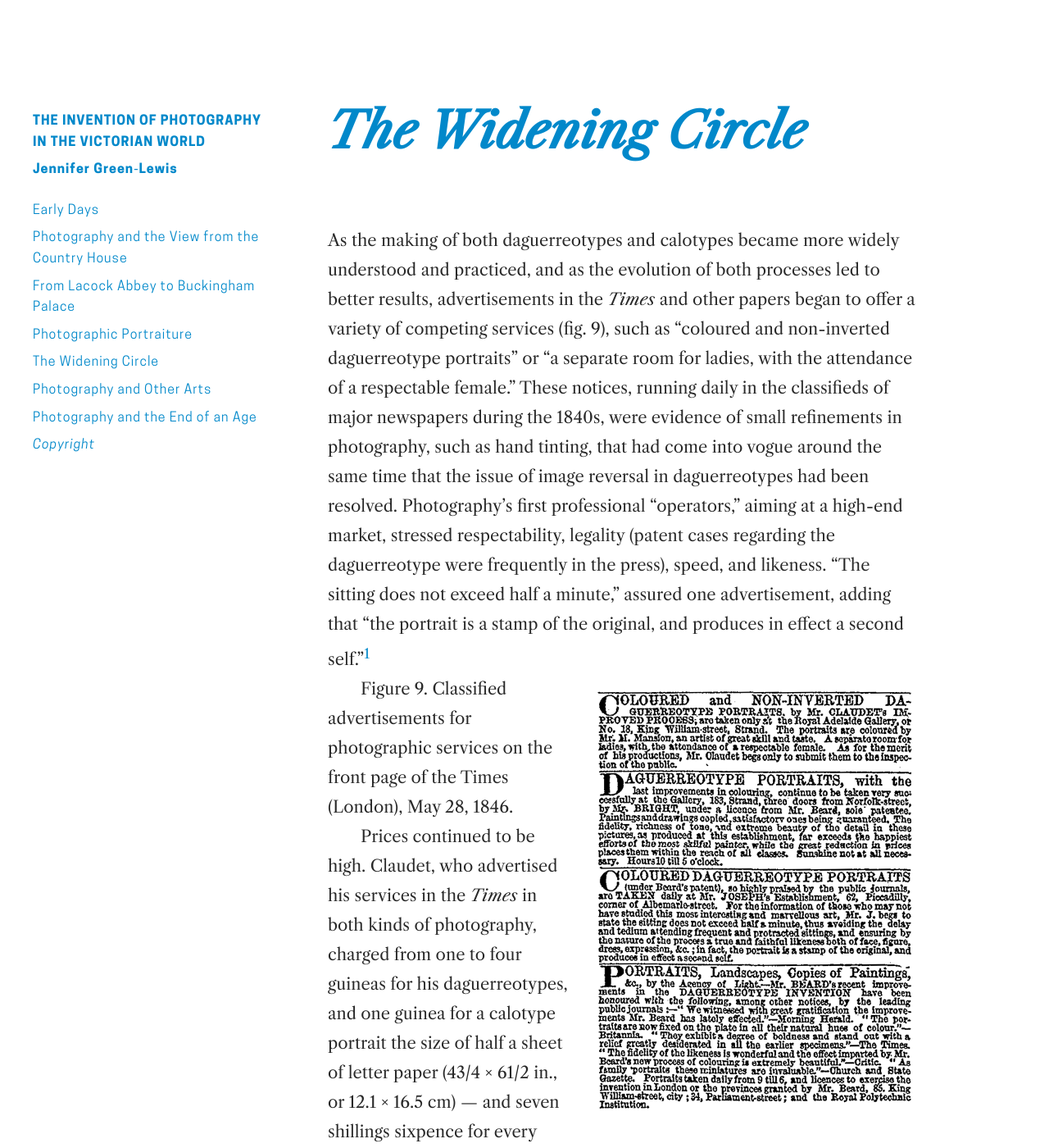
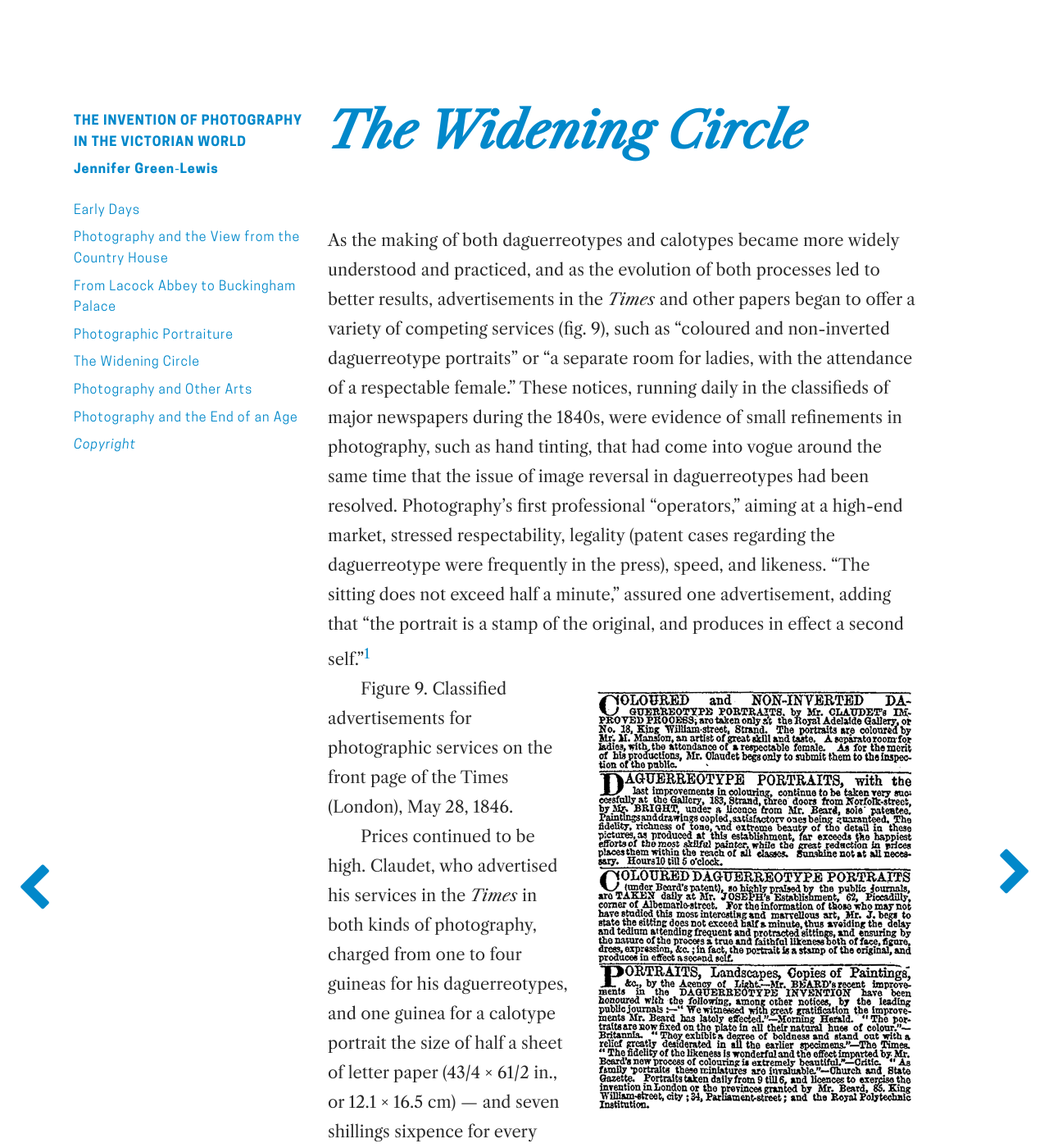
Before and after one commit to thegetty/inventionofphoto-jekyll, a Jekyll site: the page built from _posts/2015-01-05-widening_circle.md, in a window 1280 px wide and 1400 px high. Shown: the whole window at 82% size. Built offline with Jekyll 4.4.1, drawn with Linux system fonts in a browser that asks for light colours; some web fonts are replaced.

Commit message:
Style and position prev and next arrows

```diff
--- a/_layouts/chapter.html
+++ b/_layouts/chapter.html
@@ -1,9 +1,14 @@
 ---
 layout: base
 ---
-<!-- {% include banner.html %} -->
 
-{% include toc.html %}
+<nav>{% if page.previous %}
+<h2 id="next"><a href="{{ site.baseurl }}{{page.previous.url}}"><i class="fa fa-chevron-left"></i></a></h2>{% else %}
+<h2 id="next"><a href="{{ site.baseurl }}/index.html"><i class="fa fa-chevron-left"></i></a></h2>
+{% endif %}
+{% if page.next %}
+<h2 id="prev"><a href="{{ site.baseurl }}{{page.next.url}}"><i class="fa fa-chevron-right"></i></a></h2>
+{% endif %}</nav>
 
 <article>
 
@@ -16,14 +21,4 @@ layout: base
 
 </article>
 
-
-{% if page.previous %}
-<div id="next" >
-	<a href="{{ site.baseurl }}{{page.previous.url}}"><i class="fa fa-chevron-circle-left"></i>PREV</a>
-</div>
-{% endif %}
-{% if page.next %}
-<div id="prev">
-	<a href="{{ site.baseurl }}{{page.next.url}}"><i class="fa fa-chevron-circle-right"></i>NEX</a>
-</div>
-{% endif %}
+{% include toc.html %}
--- a/assets/styles/base.css
+++ b/assets/styles/base.css
@@ -45,7 +45,6 @@ a:hover {
 	background-color: #e5e5e5;
 }
 
-
 .cover {
 	width: 100%;
 	height: 1000px;
@@ -73,6 +72,22 @@ a:hover {
 .cover h2 {
 	color: #F7F599;
 }
+
+#next {
+  	position: fixed;
+  	bottom: 200px;
+  	left: 0;
+    padding-left: 20px;
+  }
+#prev {
+	position: fixed;
+	bottom: 200px;
+	right: 0;
+  padding-right: 20px;
+  height: 100px;
+}
+
+
 
 .banner {
 	color: #000;
@@ -137,10 +152,9 @@ a:hover {
   letter-spacing: 1px;
   color: #0188ca;
 	position: fixed;
-	float: left;
+	top: 120px;
+  left: 90px;
 	width: 300px;
-	margin-left: 40px;
-	margin-right: 60px;
 	padding-left: 0;
 	list-style: none;
 }
```
Also changed, not shown: _layouts/frontmatter.html (+9 -6 lines).
